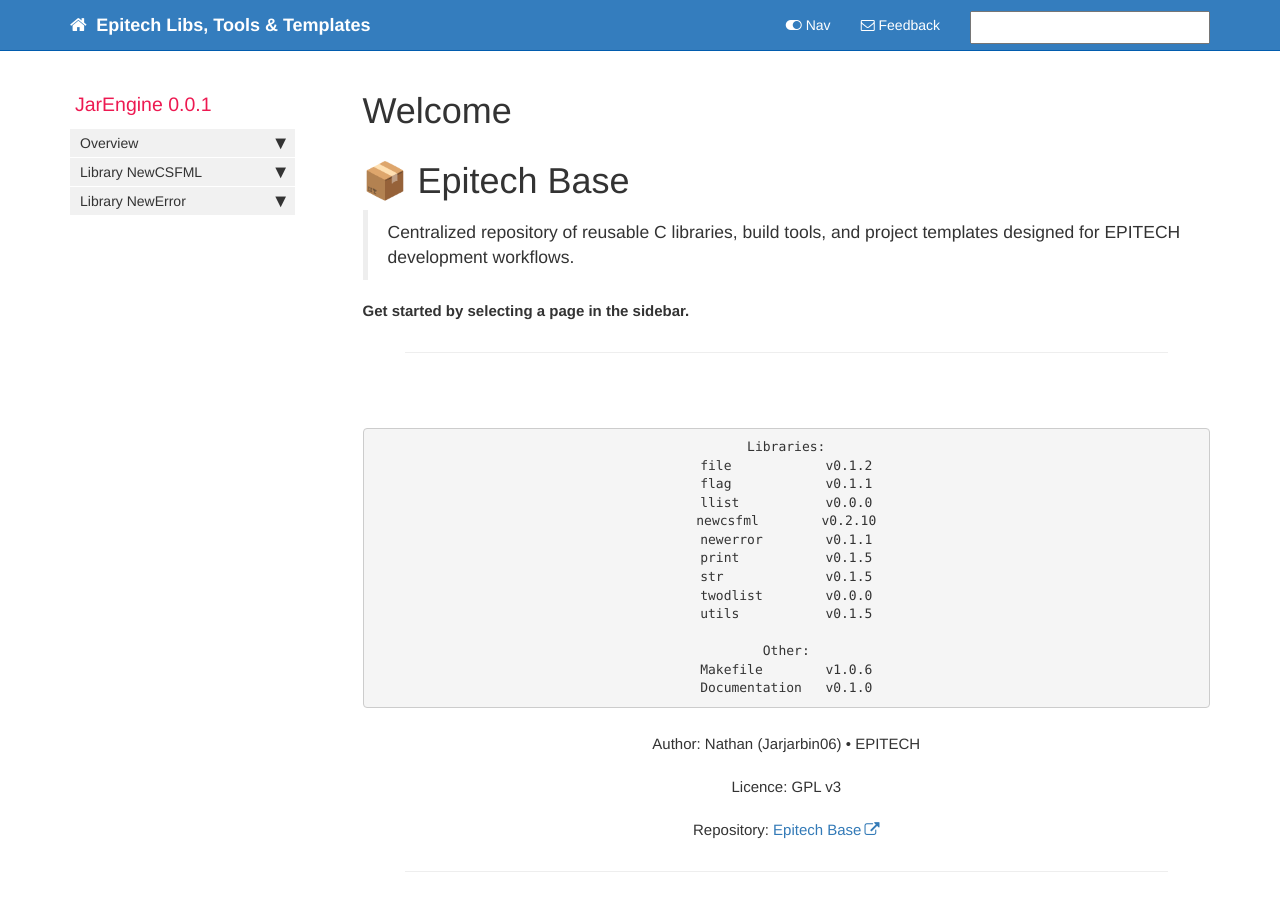
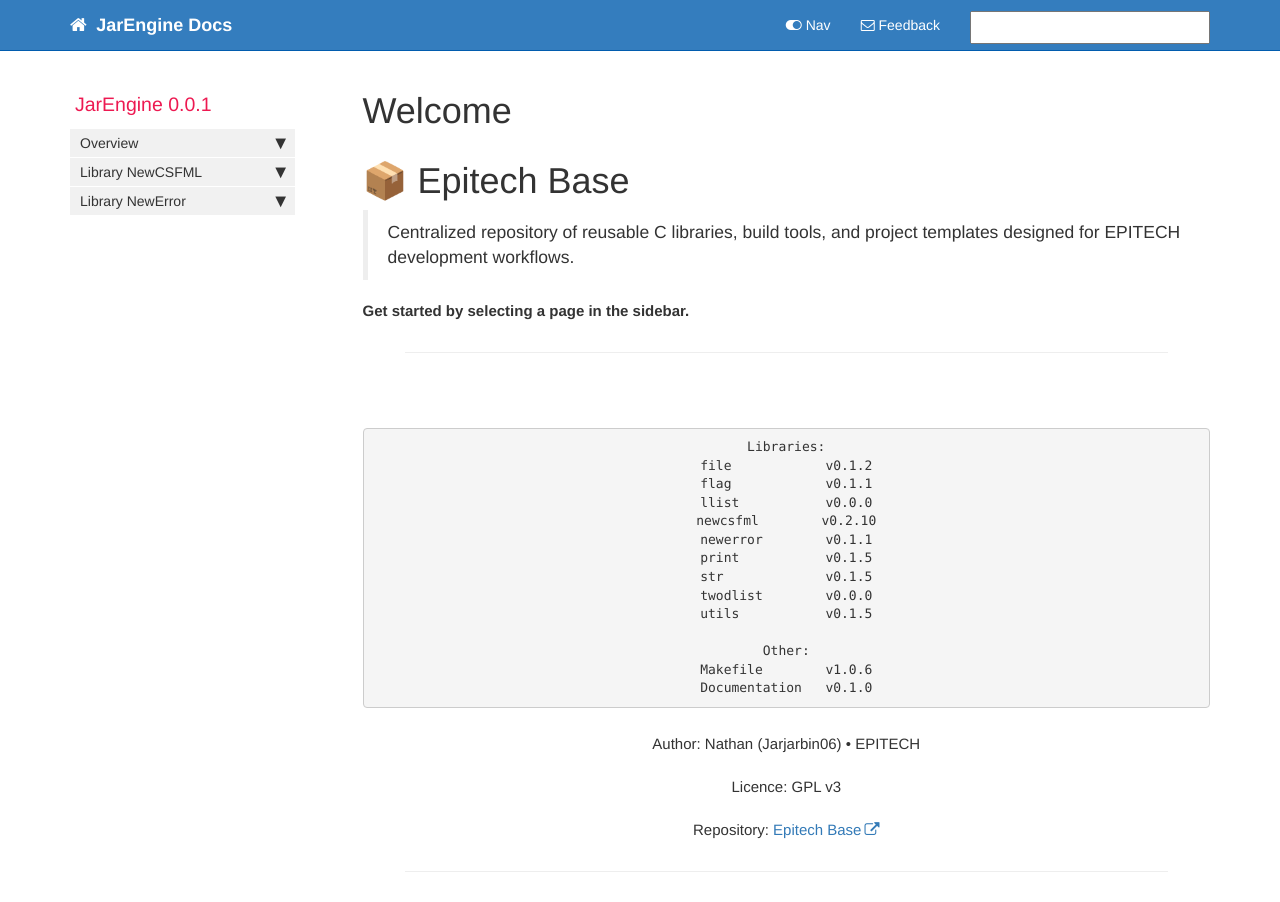
Before and after one commit to Jarjarbin-Studio/JarEngine, a Jekyll site: the page built from docs/index.md, in a window 1280 px wide. Built offline with Jekyll 4.4.1, drawn with Linux system fonts in a browser that asks for light colours; comment, search, counter and statistics services are not loaded.

```diff
--- a/docs/_config.yml
+++ b/docs/_config.yml
@@ -1,12 +1,12 @@
-repository: Jarjarbin06/Epitech_Base
+repository: Jarjarbin06/JarEngine
 
 output: web
 # this property is useful for conditional filtering of content that is separate from the PDF.
 
-topnav_title: Epitech Libs, Tools & Templates
+topnav_title: JarEngine Docs
 # this appears on the top navigation bar next to the home button
 
-site_title: Epitech Libs, Tools & Templates
+site_title: Documentation
 # this appears in the html browser tab for the site title (seen mostly by search engines, not users)
 
 company_name: Jarjarbin06
@@ -26,6 +26,9 @@ host: 127.0.0.1
 
 port: 4000
 # the port where the preview is rendered. You can leave this as is unless you have other Jekyll builds using this same port that might cause conflicts. in that case, use another port such as 4006.
+
+include:
+  - google7ac7617c22e39946.html
 
 exclude:
   - .idea/
--- /dev/null
+++ b/docs/google7ac7617c22e39946.html
@@ -0,0 +1 @@
+google-site-verification: google7ac7617c22e39946.html
```
